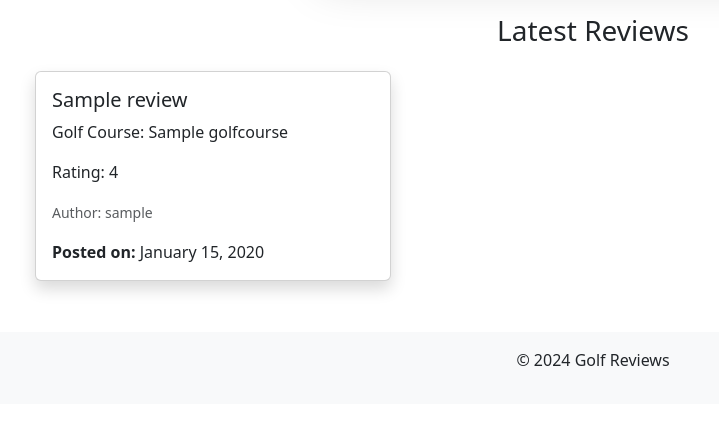
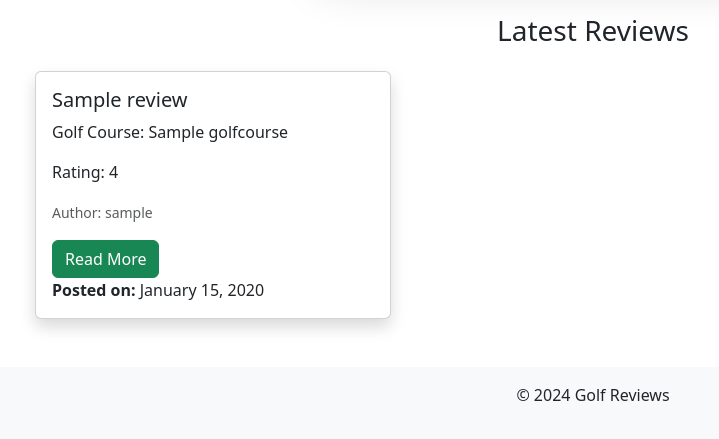
Before and after one commit to ollebrask/golf-blog, a Django app: page / in a window 1280 px wide. Shown: the part 396-835 px from the top of the page, without its empty margins (47-766 px from the left). Before the commit the page ends 762 px from the top, so only its background shows below. Run offline with Django 4.2, Linux system fonts and the light colour scheme; tables that the repository leaves empty hold one stand-in row (values such as "Sample post").

Commit message:
Add Read More button

```diff
--- a/blog/templates/blog/index.html
+++ b/blog/templates/blog/index.html
@@ -40,6 +40,7 @@ Home Page
                         <p class="card-text">Rating: {{ review.rating }}</p>
                         <p class="card-text"><small class="text-muted">Author: {{ review.user.username }}</small>
                         </p>
+                        <a href="{% url 'review_detail' review.id %}" class="btn btn-success">Read More</a>
                         <p class="card-text"><strong>Posted on:</strong> {{ review.created_on|date:"F d, Y" }}</p>
                     </div>
                 </div>
```
